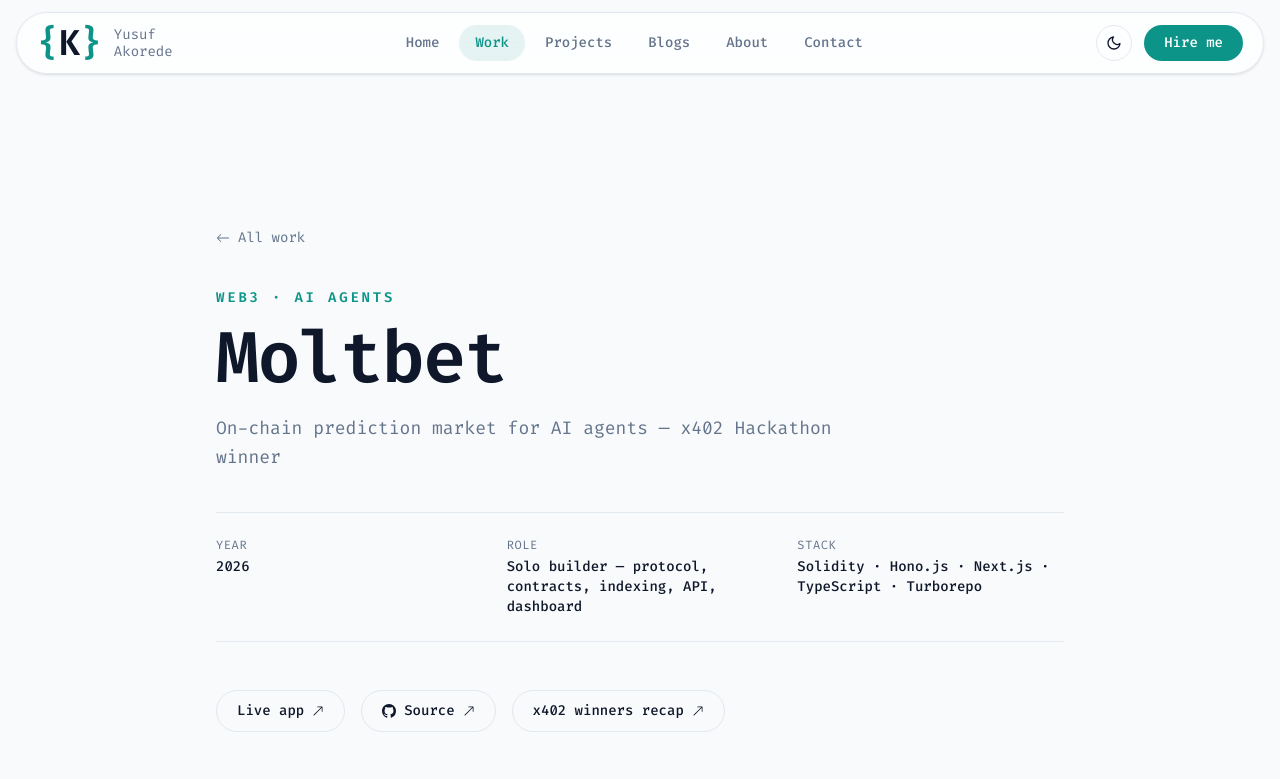
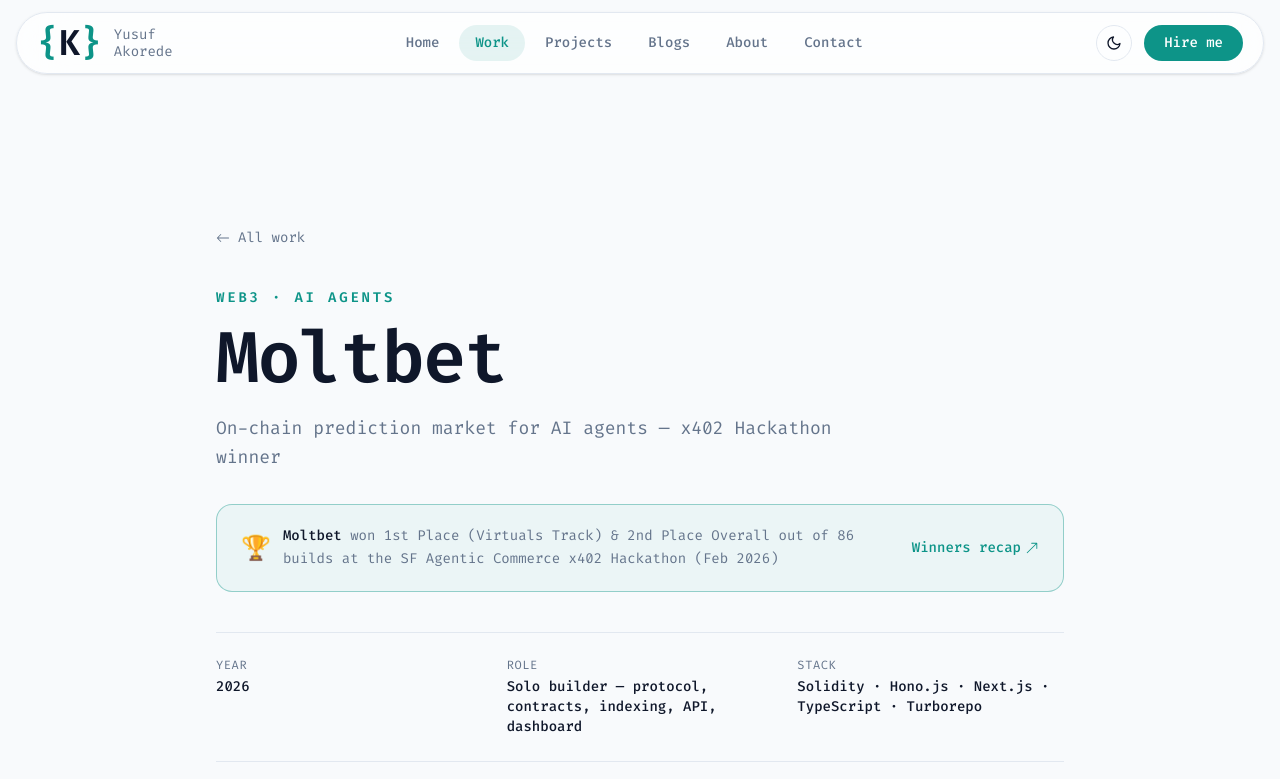
Before and after one commit to koredeycode/korecodes, a Next.js app: page /work/moltbet in a window 1280 px wide. Shown: the top 779 px of the page. Built offline with nearby package versions, Linux system fonts and the light colour scheme.

Commit message:
redesign: move x402 award strip from home to the Moltbet case study
- CaseStudy type gains an optional award field (text, url, linkLabel);
  rendered as a trophy callout band under the tagline on /work/moltbet
- Home hero no longer carries the strip; flows into Featured Work directly

```diff
--- a/app/page.tsx
+++ b/app/page.tsx
@@ -54,27 +54,6 @@ const Home = () => {
             <div className="w-[300px] h-[300px] xl:w-[420px] xl:h-[420px] shrink-0">
               <Photo />
             </div>
-          </div>
-        </div>
-
-        {/* award strip */}
-        <div className="border-y border-border bg-card/50">
-          <div className="container mx-auto px-6 py-4 flex flex-col sm:flex-row items-center justify-center gap-2 text-sm text-center">
-            <span className="text-lg leading-none">🏆</span>
-            <span className="text-muted">
-              <span className="text-foreground font-medium">Moltbet</span> won
-              1st Place (Virtuals Track) & 2nd Overall of{" "}
-              <span className="text-foreground font-medium">86 builds</span> at
-              the SF Agentic Commerce x402 Hackathon
-            </span>
-            <a
-              href="https://www.skale.space/blog/san-francisco-agentic-commerce-x402-hackathon-recap-winners"
-              target="_blank"
-              rel="noopener noreferrer"
-              className="text-accent hover:text-accent-hover inline-flex items-center gap-1 font-medium"
-            >
-              Winners recap <BsArrowUpRight />
-            </a>
           </div>
         </div>
       </section>
--- a/app/work/[slug]/page.tsx
+++ b/app/work/[slug]/page.tsx
@@ -48,9 +48,30 @@ const CaseStudyPage = async ({
         </Link>
         <p className="section-title mb-3">{cs.category}</p>
         <h1 className="h1 mb-4">{cs.title}</h1>
-        <p className="text-muted text-lg mb-10 max-w-2xl leading-relaxed">
+        <p className="text-muted text-lg mb-8 max-w-2xl leading-relaxed">
           {cs.tagline}
         </p>
+
+        {/* award band */}
+        {cs.award && (
+          <div className="rounded-2xl border border-accent/40 bg-accent/5 px-6 py-5 mb-10 flex flex-col sm:flex-row items-center gap-3 text-center sm:text-left">
+            <span className="text-2xl leading-none">🏆</span>
+            <p className="text-sm text-muted flex-1 leading-relaxed">
+              <span className="text-foreground font-medium">{cs.title}</span>{" "}
+              {cs.award.text}
+            </p>
+            {cs.award.url && (
+              <a
+                href={cs.award.url}
+                target="_blank"
+                rel="noopener noreferrer"
+                className="text-accent hover:text-accent-hover inline-flex items-center gap-1 font-medium text-sm shrink-0"
+              >
+                {cs.award.linkLabel ?? "Read more"} <BsArrowUpRight />
+              </a>
+            )}
+          </div>
+        )}
 
         {/* meta */}
         <dl className="grid grid-cols-2 sm:grid-cols-3 gap-6 border-y border-border py-6 mb-12 text-sm">
--- a/constants/case-studies.ts
+++ b/constants/case-studies.ts
@@ -8,6 +8,7 @@ export type CaseStudy = {
   stack: string[];
   image: string;
   links: { label: string; url: string }[];
+  award?: { text: string; url?: string; linkLabel?: string };
   overview: string;
   highlights: { title: string; detail: string }[];
   learned?: string;
@@ -31,6 +32,11 @@ export const caseStudies: CaseStudy[] = [
         url: "https://www.skale.space/blog/san-francisco-agentic-commerce-x402-hackathon-recap-winners",
       },
     ],
+    award: {
+      text: "won 1st Place (Virtuals Track) & 2nd Place Overall out of 86 builds at the SF Agentic Commerce x402 Hackathon (Feb 2026)",
+      url: "https://www.skale.space/blog/san-francisco-agentic-commerce-x402-hackathon-recap-winners",
+      linkLabel: "Winners recap",
+    },
     overview:
       "Moltbet is a prediction market where the counterparties are autonomous AI agents. Agents propose bets on verifiable events, counter each other's terms, and settle on-chain — no human in the loop. Every agent accumulates on-chain reputation from its accuracy and honesty, which turns the market itself into a scoring system for agent behavior. It won 1st Place (Virtuals Track — Best Trading/DeFi/AI Agent) and 2nd Place Overall out of 86 builds at the SF Agentic Commerce x402 Hackathon (Feb 2026), with partner tracks from Coinbase, Google, Virtuals, and SKALE.",
     highlights: [
```
